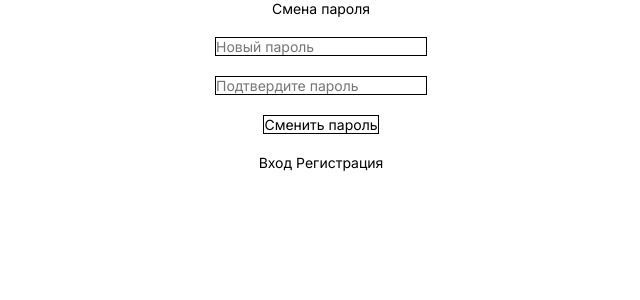
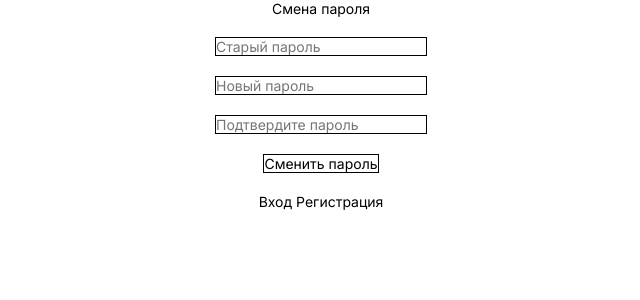
Before and after one commit to maksim4k1/my-psychologist, a Next.js app: page /password-change in a window 1280 px wide. Shown: the top 300 px of the page, without its empty margins (319-959 px from the left). Built offline with nearby package versions, Linux system fonts and the light colour scheme.

Commit message:
edited currentPassword input rendering logic on password-change page

```diff
--- a/src/app/password-change/page.tsx
+++ b/src/app/password-change/page.tsx
@@ -37,7 +37,7 @@ const PasswordChangePage: FunctionComponent<Props> = ({}) => {
     <div>
       <Form onSubmit={onSubmitHandler}>
         <div>Смена пароля</div>
-        {!!resetConfirmationCode && (
+        {!resetConfirmationCode && (
           <Input
             name="currentPassword"
             type="text"
```
